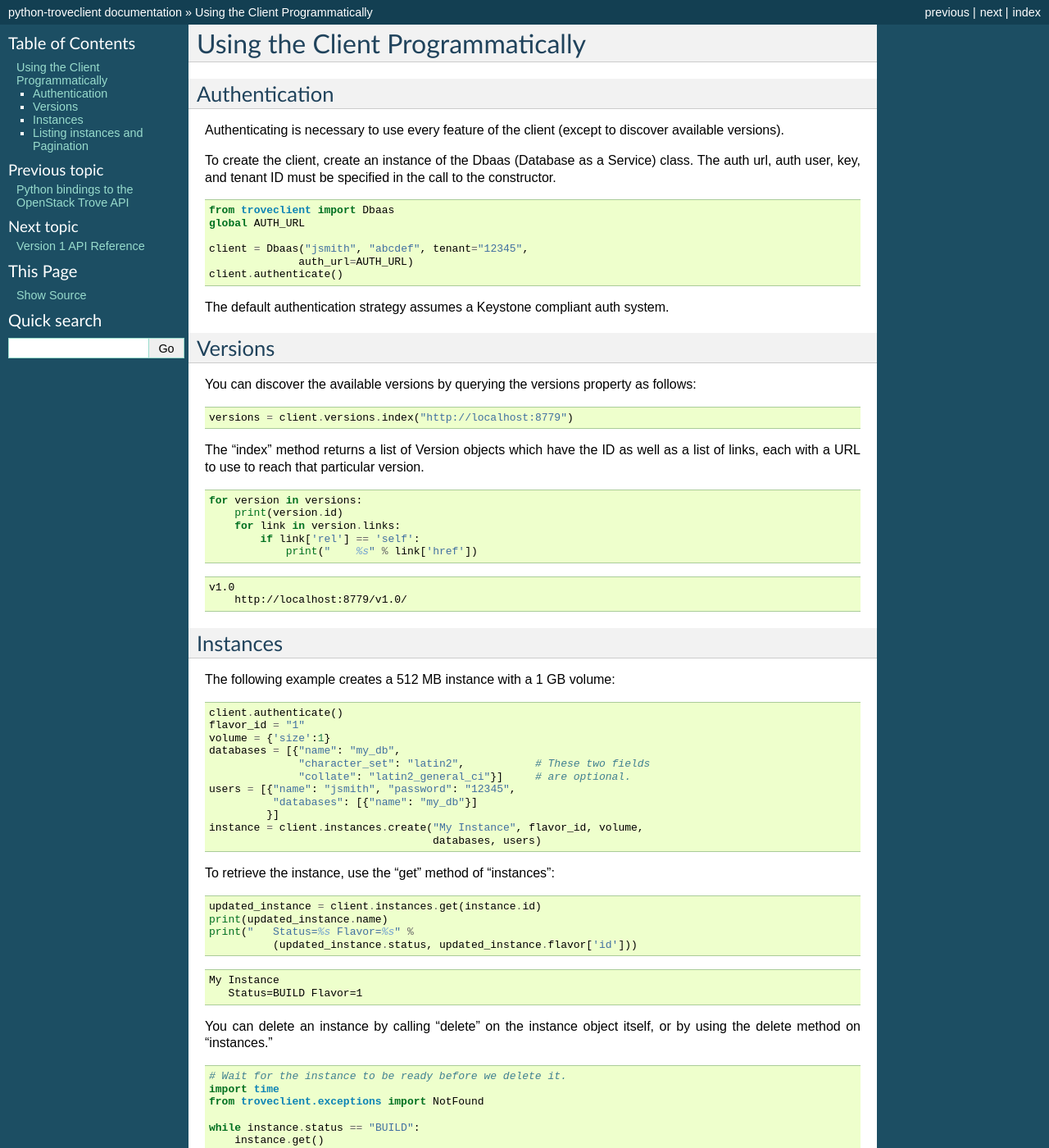
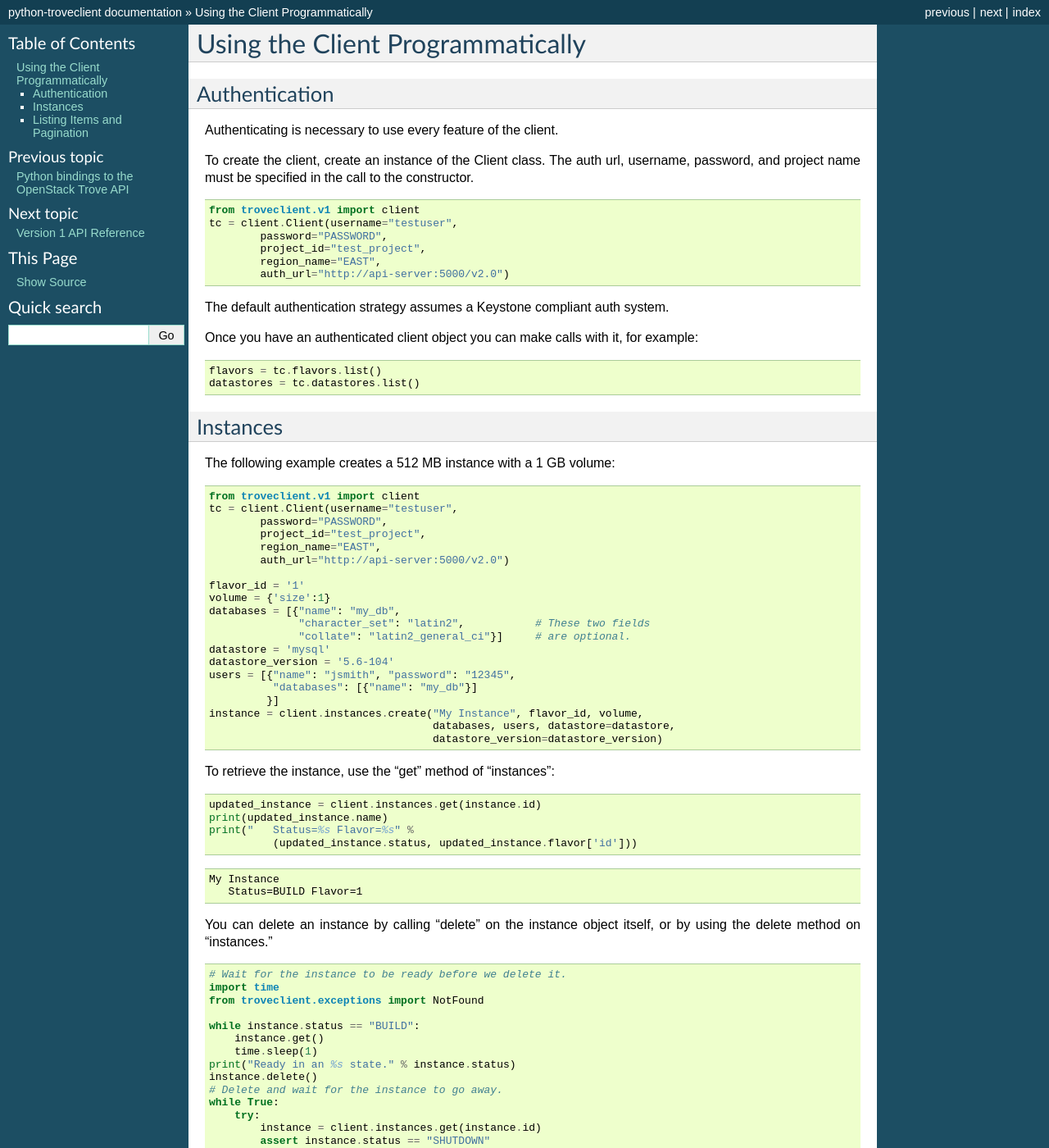
Before and after one commit to openstack/python-troveclient, a Sphinx documentation site: the page built from doc/source/usage.rst, in a window 1280 px wide and 1400 px high. Shown: the whole window at 82% size. Built offline with Sphinx 7.4.7, drawn with Linux system fonts in a browser that asks for light colours; some of the changed text lies outside the part shown.

Commit message:
Update example usage
The example usage was really out of date and doesn't work on modern
clients. This updates it to a functional state.

Change-Id: I96bf56e3cd3943f8c0e210dd873bc4cae02a1ea8

```diff
--- a/doc/source/usage.rst
+++ b/doc/source/usage.rst
@@ -1,111 +1,33 @@
 Using the Client Programmatically
 =================================
-
-
-.. testsetup::
-
-    # Creates some vars we don't show in the docs.
-    AUTH_URL="http://localhost:8779/v1.0/auth"
-
-    from troveclient import Dbaas
-    from troveclient import auth
-    class FakeAuth(auth.Authenticator):
-
-        def authenticate(self):
-            class FakeCatalog(object):
-                def __init__(self, auth):
-                    self.auth = auth
-
-                def get_public_url(self):
-                    return "%s/%s" % ('http://localhost:8779/v1.0',
-                                      self.auth.tenant)
-
-                def get_token(self):
-                    return self.auth.tenant
-
-            return FakeCatalog(self)
-
-    from troveclient import Dbaas
-    OLD_INIT = Dbaas.__init__
-    def new_init(*args, **kwargs):
-        kwargs['auth_strategy'] = FakeAuth
-        OLD_INIT(*args, **kwargs)
-
-    # Monkey patch init so it'll work with fake auth.
-    Dbaas.__init__ = new_init
-
-
-    client = Dbaas("jsmith", "abcdef", tenant="12345",
-                  auth_url=AUTH_URL)
-    client.authenticate()
-
-    # Delete all instances.
-    instances = [1]
-    while len(instances) > 0:
-        instances = client.instances.list()
-        for instance in instances:
-            try:
-                instance.delete()
-            except:
-                pass
-
-    flavor_id = "1"
-    for i in range(30):
-        name = "Instance #%d" % i
-        client.instances.create(name, flavor_id, None)
-
-
 
 Authentication
 --------------
 
-Authenticating is necessary to use every feature of the client (except to
-discover available versions).
+Authenticating is necessary to use every feature of the client.
 
-To create the client, create an instance of the Dbaas (Database as a Service)
-class. The auth url, auth user, key, and tenant ID must be specified in the
+To create the client, create an instance of the Client class.
+The auth url, username, password, and project name must be specified in the
 call to the constructor.
 
 .. testcode::
 
-    from troveclient import Dbaas
-    global AUTH_URL
-
-    client = Dbaas("jsmith", "abcdef", tenant="12345",
-                  auth_url=AUTH_URL)
-    client.authenticate()
+    from troveclient.v1 import client
+    tc = client.Client(username="testuser",
+            password="PASSWORD",
+            project_id="test_project",
+            region_name="EAST",
+            auth_url="http://api-server:5000/v2.0")
 
 The default authentication strategy assumes a Keystone compliant auth system.
 
-
-Versions
---------
-
-You can discover the available versions by querying the versions property as
-follows:
-
+Once you have an authenticated client object you can make calls with it,
+for example:
 
 .. testcode::
 
-    versions = client.versions.index("http://localhost:8779")
-
-
-The "index" method returns a list of Version objects which have the ID as well
-as a list of links, each with a URL to use to reach that particular version.
-
-.. testcode::
-
-    for version in versions:
-        print(version.id)
-        for link in version.links:
-            if link['rel'] == 'self':
-                print("    %s" % link['href'])
-
-.. testoutput::
-
-    v1.0
-        http://localhost:8779/v1.0/
-
+    flavors = tc.flavors.list()
+    datastores = tc.datastores.list()
 
 Instances
 ---------
@@ -114,17 +36,26 @@ The following example creates a 512 MB instance with a 1 GB volume:
 
 .. testcode::
 
-    client.authenticate()
-    flavor_id = "1"
+    from troveclient.v1 import client
+    tc = client.Client(username="testuser",
+            password="PASSWORD",
+            project_id="test_project",
+            region_name="EAST",
+            auth_url="http://api-server:5000/v2.0")
+
+    flavor_id = '1'
     volume = {'size':1}
     databases = [{"name": "my_db",
                   "character_set": "latin2",           # These two fields
                   "collate": "latin2_general_ci"}]     # are optional.
+    datastore = 'mysql'
+    datastore_version = '5.6-104'
     users = [{"name": "jsmith", "password": "12345",
               "databases": [{"name": "my_db"}]
              }]
     instance = client.instances.create("My Instance", flavor_id, volume,
-                                       databases, users)
+                                       databases, users, datastore=datastore,
+                                       datastore_version=datastore_version)
 
 To retrieve the instance, use the "get" method of "instances":
 
@@ -167,15 +98,8 @@ or by using the delete method on "instances."
     Ready in an ACTIVE state.
 
 
-Listing instances and Pagination
+Listing Items and Pagination
 --------------------------------
-
-To list all instances, use the list method of "instances":
-
-.. testcode::
-
-    instances = client.instances.list()
-
 
 Lists paginate after twenty items, meaning you'll only get twenty items back
 even if there are more. To see the next set of items, send a marker. The marker
@@ -186,6 +110,9 @@ The lists returned by the client always include a "next" property. This
 can be used as the "marker" argument to get the next section of the list
 back from the server. If no more items are available, then the next property
 is None.
+
+Pagination applies to all listed objects, like instances, datastores, etc.
+The example below is for instances.
 
 .. testcode::
 
```
